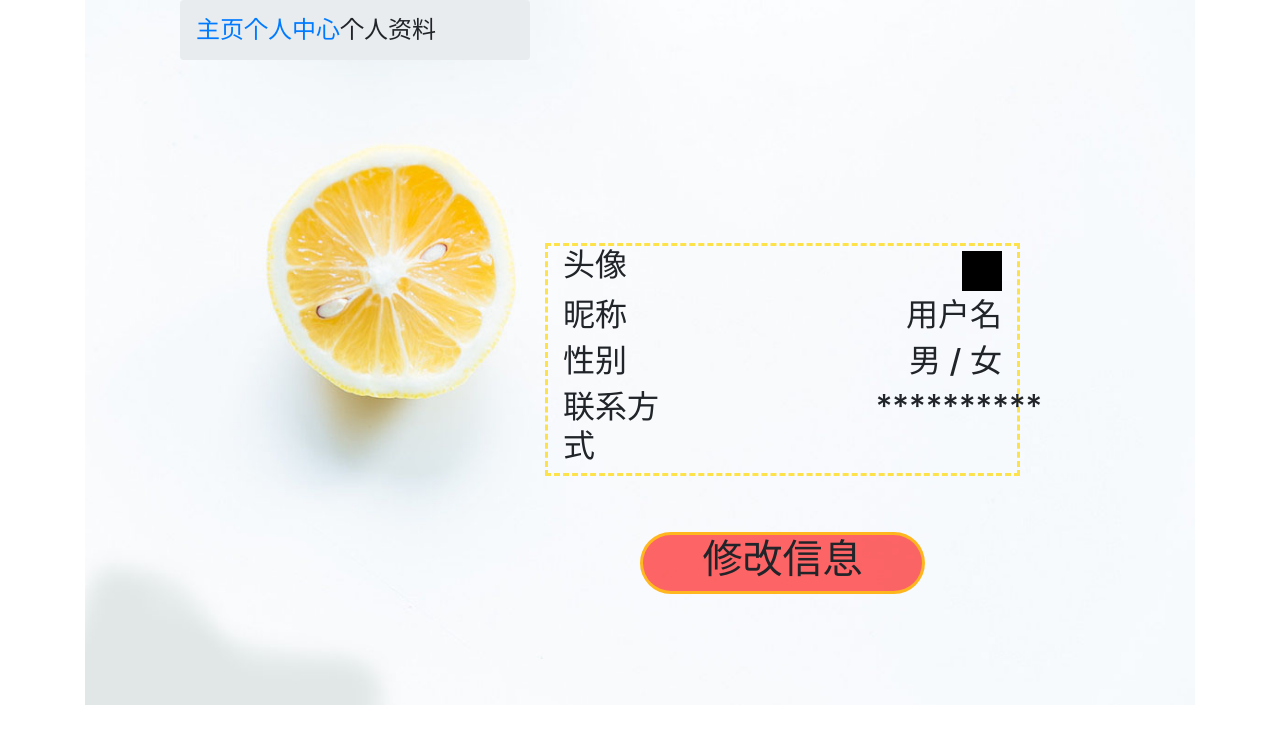
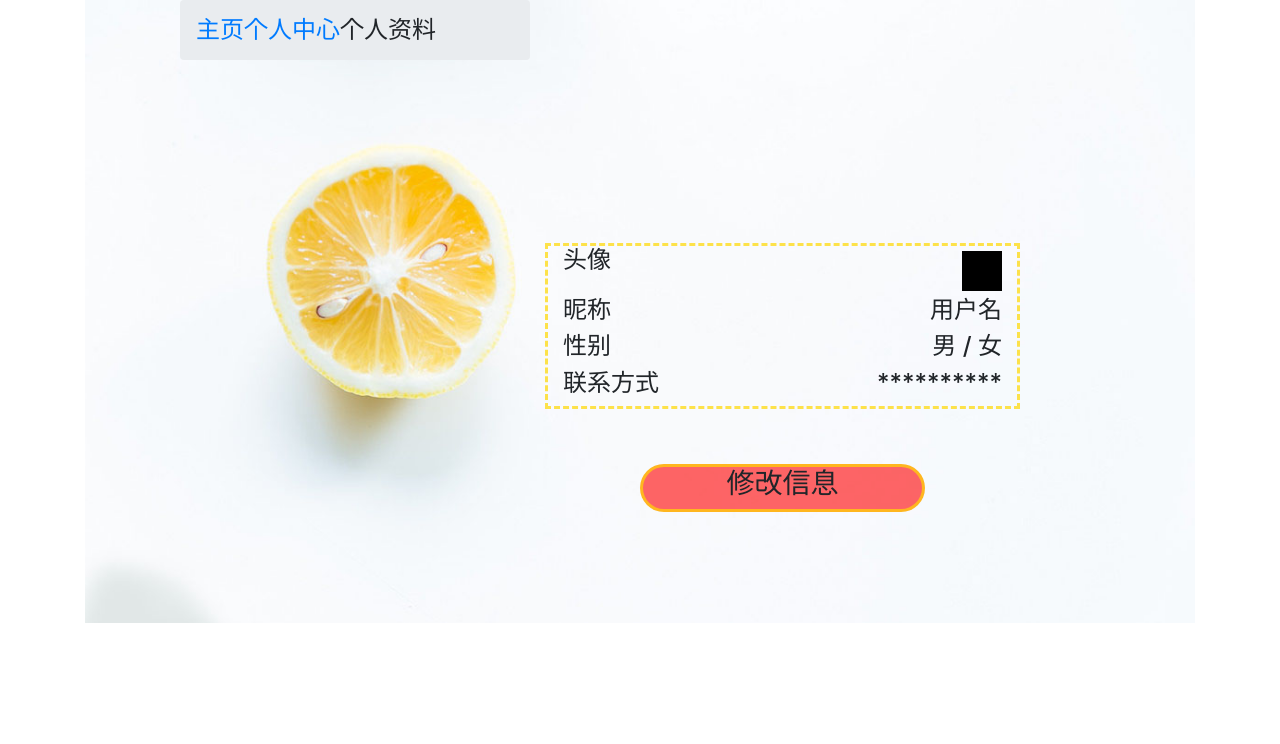
Before and after one commit to lc1997622/Sfruit, a website: page UserCenter/BuyerInfo.html in a window 1280 px wide. Drawn offline with nearby package versions, Linux system fonts and the light colour scheme.

Commit message:
2018/7/4 22:22

```diff
--- a/UserCenter/BuyerInfo.html
+++ b/UserCenter/BuyerInfo.html
@@ -9,7 +9,7 @@
     <!-- Bootstrap CSS -->
     <link rel="stylesheet" href="https://stackpath.bootstrapcdn.com/bootstrap/4.1.1/css/bootstrap.min.css" integrity="sha384-WskhaSGFgHYWDcbwN70/dfYBj47jz9qbsMId/iRN3ewGhXQFZCSftd1LZCfmhktB" crossorigin="anonymous">
     <link rel="stylesheet" type="text/css" href="../assets/css/MySite.css">
-    <title>Hello, world!</title>
+    <title>个人信息</title>
 </head>
 
 <body>
@@ -28,42 +28,42 @@
             <div class="row" style="padding-top: 15%;">
                 <div class="col-md-5 offset-md-5 info-list">
                     <div class="row">
-                        <div class="col-md-4">
-                            <h2>头像</h2>
+                        <div class="col-md-5">
+                            <h4>头像</h4>
                         </div>
-                        <div class="col-md-4 offset-md-4">
+                        <div class="col-md-5 offset-md-2">
                             <div class="icon"></div>
                         </div>
                     </div>
                     <div class="row">
-                        <div class="col-md-4">
-                            <h2>昵称</h2>
+                        <div class="col-md-5">
+                            <h4>昵称</h4>
                         </div>
-                        <div class="col-md-4 offset-md-4" style="text-align: right;">
-                            <h2>用户名</h2>
+                        <div class="col-md-5 offset-md-2" style="text-align: right;">
+                            <h4>用户名</h4>
                         </div>
                     </div>
                     <div class="row">
-                        <div class="col-md-4">
-                            <h2>性别</h2>
+                        <div class="col-md-5">
+                            <h4>性别</h4>
                         </div>
-                        <div class="col-md-4 offset-md-4" style="text-align: right;">
-                            <h2>男 / 女</h2>
+                        <div class="col-md-5 offset-md-2" style="text-align: right;">
+                            <h4>男 / 女</h4>
                         </div>
                     </div>
                     <div class="row">
-                        <div class="col-md-4">
-                            <h2>联系方式</h2>
+                        <div class="col-md-5">
+                            <h4>联系方式</h4>
                         </div>
-                        <div class="col-md-4 offset-md-4" style="text-align: right;">
-                            <h2>**********</h2>
+                        <div class="col-md-5 offset-md-2" style="text-align: right;">
+                            <h4>**********</h4>
                         </div>
                     </div>
                 </div>
             </div>
             <div class="row" style="padding: 5% 0 10% 0;">
                 <div class="col-md-3 offset-md-6 btn-round">
-                    <h1>修改信息</h1>
+                    <h3>修改信息</h3>
                 </div>
             </div>
         </div>
```
Also changed, not shown: UserCenter/AddAddress.html (+4 -4 lines), UserCenter/AdminCenter.html (+5 -5 lines), UserCenter/BuyerAddress.html (+7 -7 lines), UserCenter/BuyerCenter.html (+6 -6 lines), UserCenter/CellerCenter.html (+6 -6 lines).
